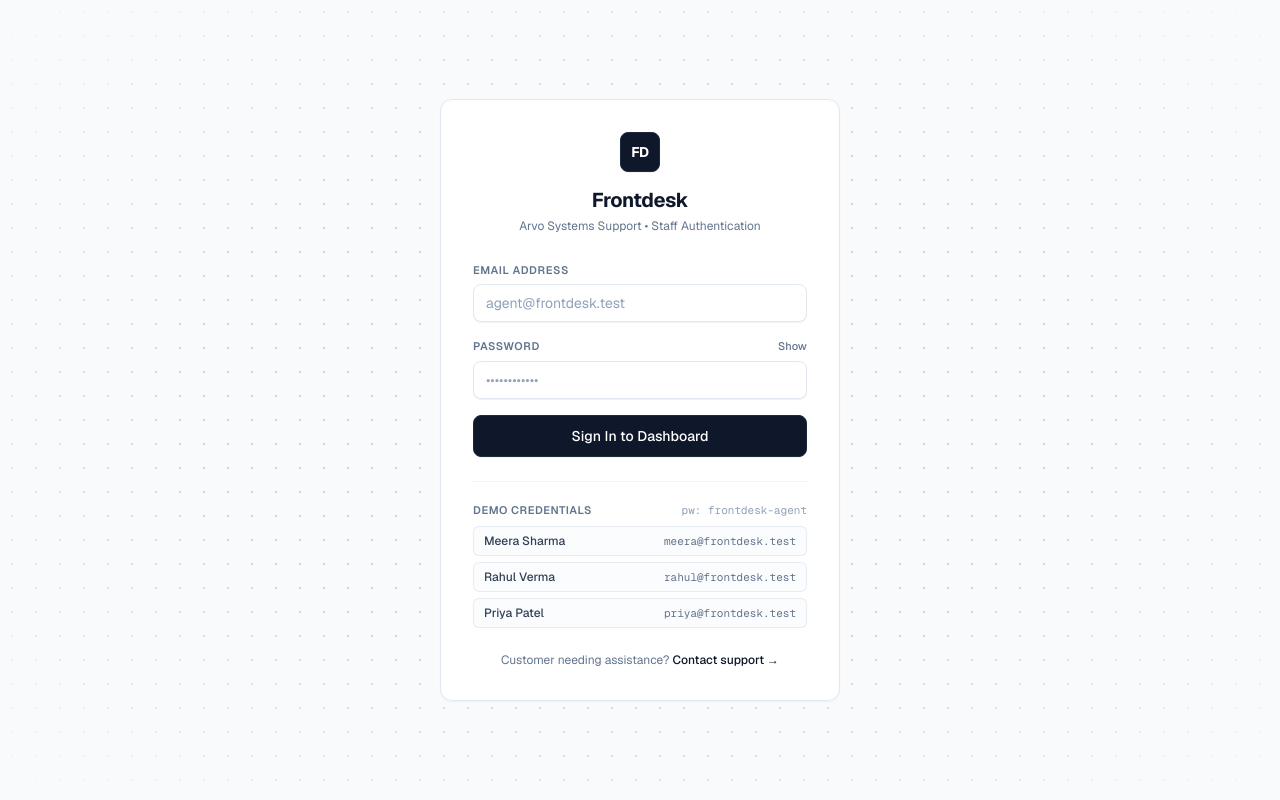
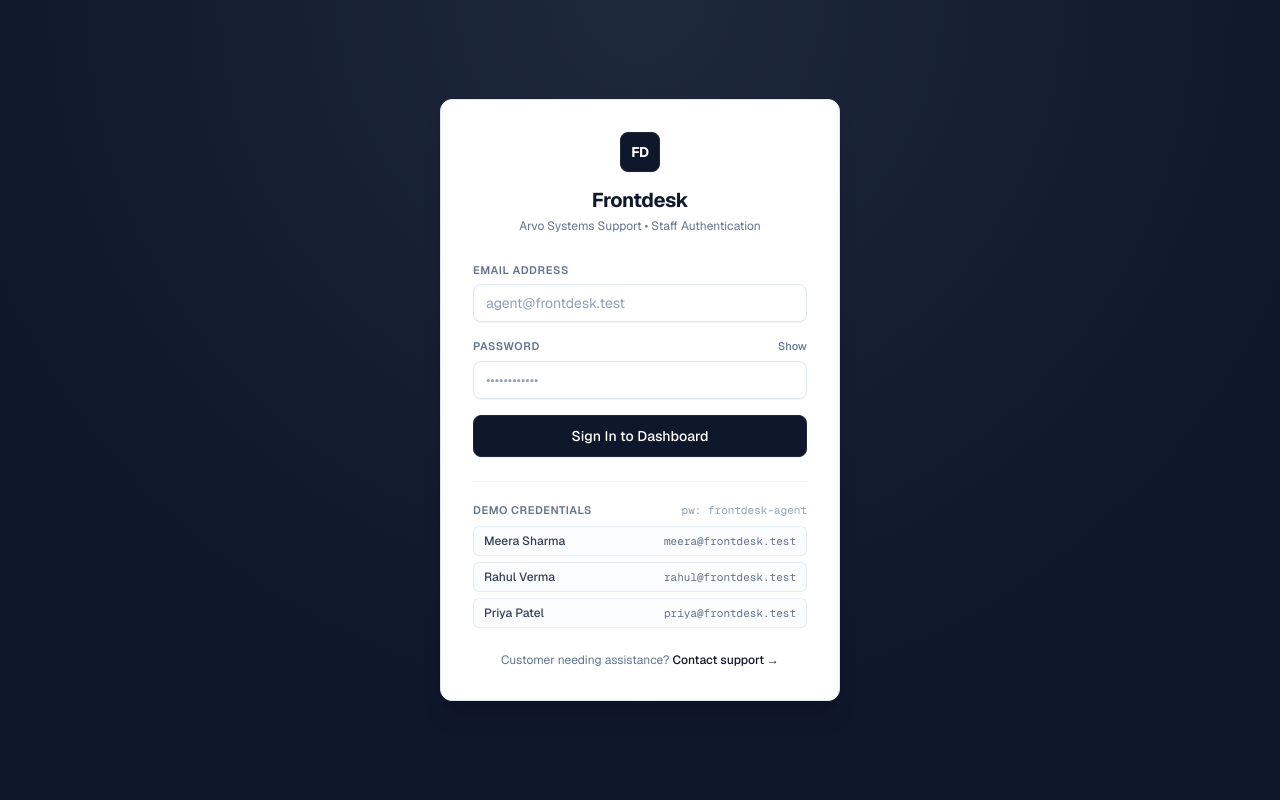
Before and after one commit to Anandhumv/fullstack, a Next.js app in the folder frontend/: page /login in a window 1280 px wide. Built offline with nearby package versions, Linux system fonts and the light colour scheme; no server answers.

Commit message:
style: use Deep Slate Ink background with subtle radial glow on login page

```diff
--- a/frontend/src/app/login/page.tsx
+++ b/frontend/src/app/login/page.tsx
@@ -92,20 +92,14 @@ export default function AgentLoginPage() {
   };
 
   return (
-    <div className="min-h-screen bg-[#F8FAFC] flex flex-col justify-center items-center px-4 py-12 sm:px-6 relative overflow-hidden">
-      {/* Subtle static CSS dot-grid pattern with soft radial mask */}
-      <div
-        className="absolute inset-0 pointer-events-none"
-        style={{
-          backgroundImage: 'radial-gradient(#CBD5E1 1px, transparent 1px)',
-          backgroundSize: '24px 24px',
-          maskImage: 'radial-gradient(ellipse 70% 70% at 50% 50%, #000 50%, transparent 100%)',
-          WebkitMaskImage: 'radial-gradient(ellipse 70% 70% at 50% 50%, #000 50%, transparent 100%)',
-        }}
-      />
-
+    <div
+      className="min-h-screen flex flex-col justify-center items-center px-4 py-12 sm:px-6 relative overflow-hidden bg-[#0F172A]"
+      style={{
+        background: 'radial-gradient(circle at 50% 0%, #1E293B 0%, #0F172A 70%)',
+      }}
+    >
       {/* Container Card */}
-      <div className="relative z-10 max-w-[400px] w-full bg-white rounded-xl border border-slate-200 shadow-[0_1px_2px_rgba(15,23,42,0.04)] p-8">
+      <div className="relative z-10 max-w-[400px] w-full bg-white rounded-xl border border-slate-200 shadow-xl p-8">
         {/* Header */}
         <div className="flex flex-col items-center text-center mb-7">
           <div className="w-10 h-10 rounded-lg bg-slate-900 border border-slate-800 text-white flex items-center justify-center font-bold text-sm tracking-tight mb-3.5 shadow-2xs">
```
